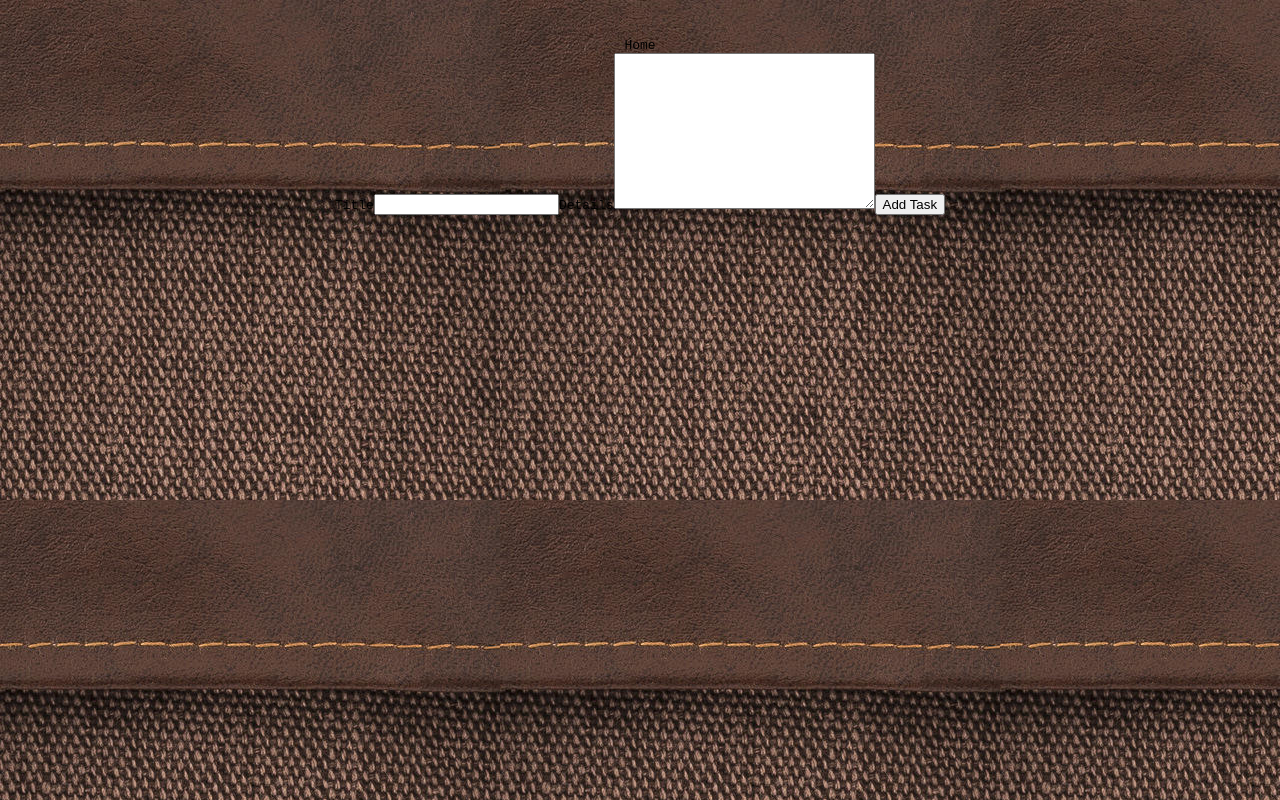
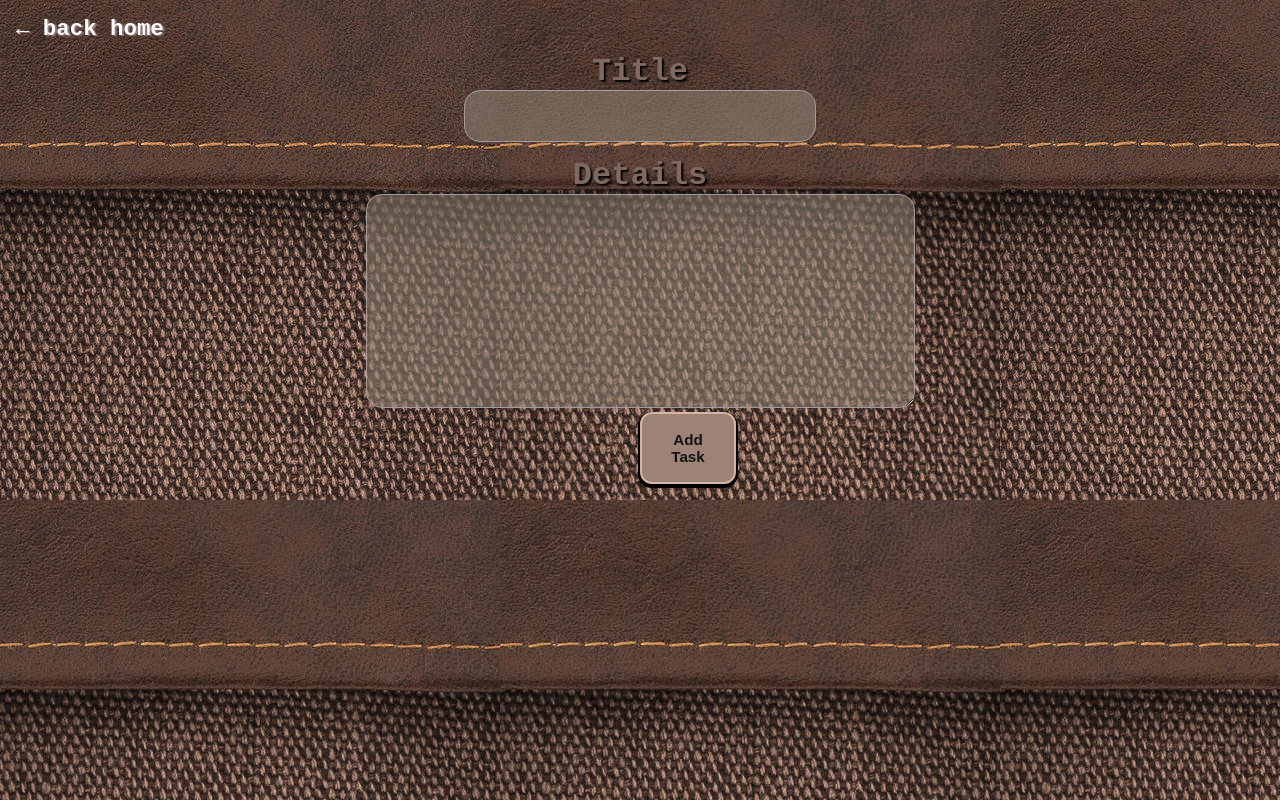
Before and after one commit to manpatinka/to-do-list, a React (Create React App) app: page /createtask in a window 1280 px wide. Built offline with nearby package versions, Linux system fonts and the light colour scheme.

Commit message:
add more styles

```diff
--- a/src/pages/CreateTask.js
+++ b/src/pages/CreateTask.js
@@ -40,30 +40,41 @@ const CreateTask = () => {
 
     return (
         <div>
-          <Link to={`/`}>Home</Link>
+          <Link to={`/`}><span className="back-home">&#8592; back home</span></Link>
+          <br />
           <form
           onSubmit={handleSubmit}
         >
+          <div className="input-group">
           <label>Title</label>
+          <br />
             <input
               type="text"
               name="title"
               onChange={handleChange}
               value={task.title}
-            maxLength={22}
+              maxLength={37}
+              size={32}
               required
             />
+
+
+          </div>
+
+          <br />
           <label>Details</label>
+          <br />
           <textarea
             name="details"
-            cols="30"
+            cols="50"
             rows="10"
             onChange={handleChange}
             value={task.details}
             required
             >
           </textarea>
-          <button className="add-edit-buttons">Add Task</button>
+          <br />
+          <button className="add-task">Add Task</button>
         </form>
         </div>
 
--- a/src/styles/createtask.css
+++ b/src/styles/createtask.css
@@ -0,0 +1,57 @@
+label {
+    font-size: 2rem;
+    font-weight: bold;
+    color: rgba(127, 105, 96);
+    text-shadow: 2px 2px 2px black;
+}
+
+
+input, textarea {
+    border: solid 1.5px #9e9e9e;
+    border-radius: 1rem;
+    background-color: rgba(148, 136, 120, 0.526);
+    padding: 1rem;
+    font-size: 1rem;
+    color: #f5f5f5;
+    transition: border 150ms cubic-bezier(0.4,0,0.2,1);
+   }
+
+
+input:focus, input:valid, textarea:focus, textarea:valid {
+    outline: none;
+    border: 1.5px solid #1a73e8;
+   }
+
+
+.back-home {
+    font-size: 1.4rem;
+    font-weight: bolder;
+    position: absolute;
+    top: 1rem;
+    left: 1rem;
+    text-shadow: 2px 1px 1px rgba(248, 231, 231, 0.4);
+    background: none;
+    border: none;
+    color: white;
+}
+
+.back-home:hover {
+    cursor: pointer;
+}
+
+.add-task {
+    display: flex;
+    padding: 1.1em 1.1em;
+    background: none;
+    border: 2px solid rgb(212, 180, 166);
+    font-size: 0.95rem;
+    color: #131313;
+    cursor: pointer;
+    border-radius: 12px;
+    background-color: rgb(157, 130, 119);
+    font-weight: bolder;
+    box-shadow: 0 2px 0 2px #000;
+    width: 6rem;
+    margin-left: 50%;
+    margin-bottom: 0;
+}
--- a/src/styles/todoitem.css
+++ b/src/styles/todoitem.css
@@ -134,3 +134,9 @@
   position: relative;
   right: -90%;
 }
+
+@media only screen and (max-width: 1300px) {
+  .buttons {
+    right: -85%;
+  }
+}
--- a/src/styles/todolist.css
+++ b/src/styles/todolist.css
@@ -3,7 +3,7 @@
     background:
       linear-gradient(0deg,
       rgba(184, 152, 134, 0.3) 0%,
-       rgba(127, 105, 96) 100%);
+       rgb(127, 105, 96) 100%);
     width: 70%;
     min-height: 32rem;
     padding: 3% 0 2% 0;
```
Lines whose indentation alone changed are shown as unchanged.
